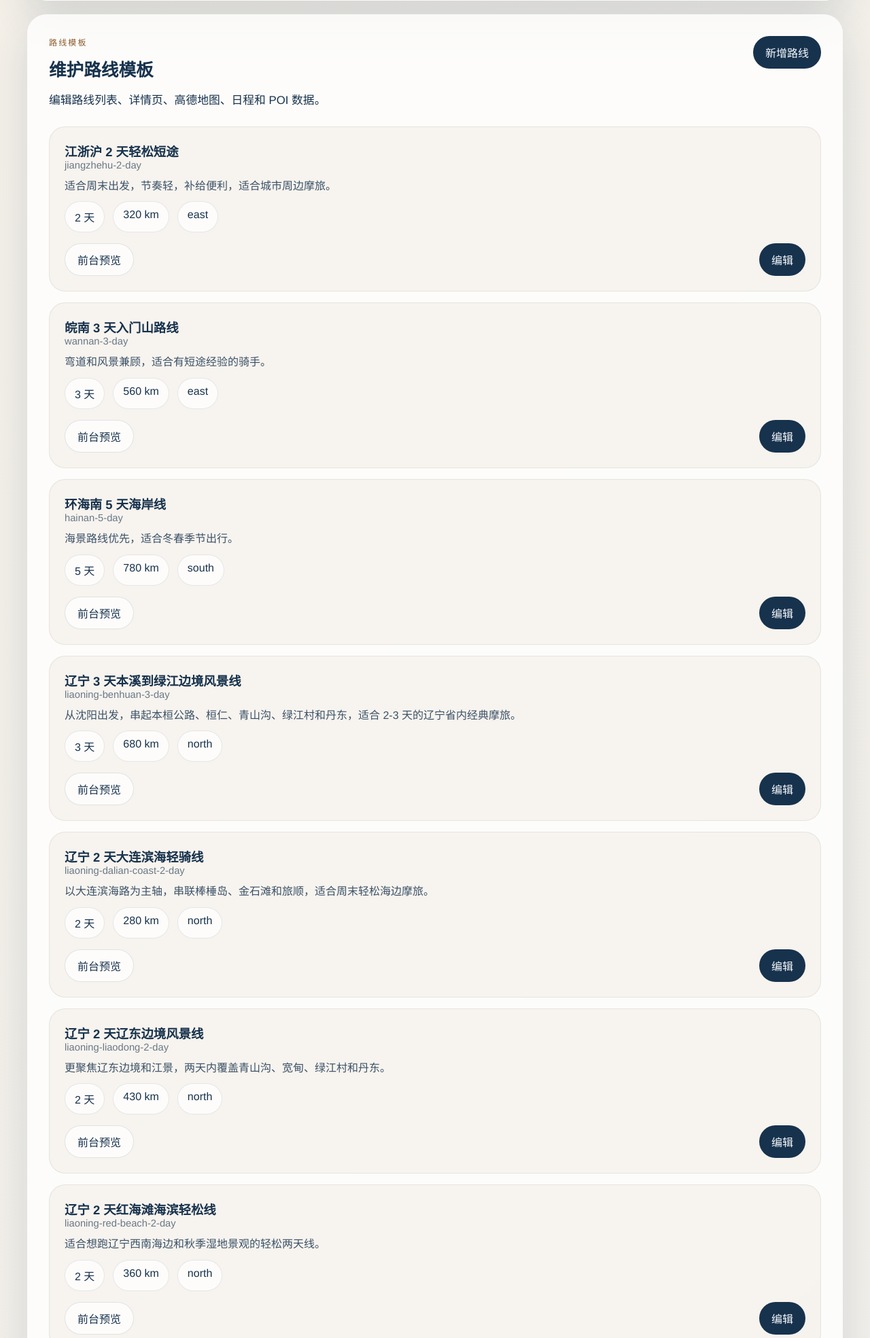
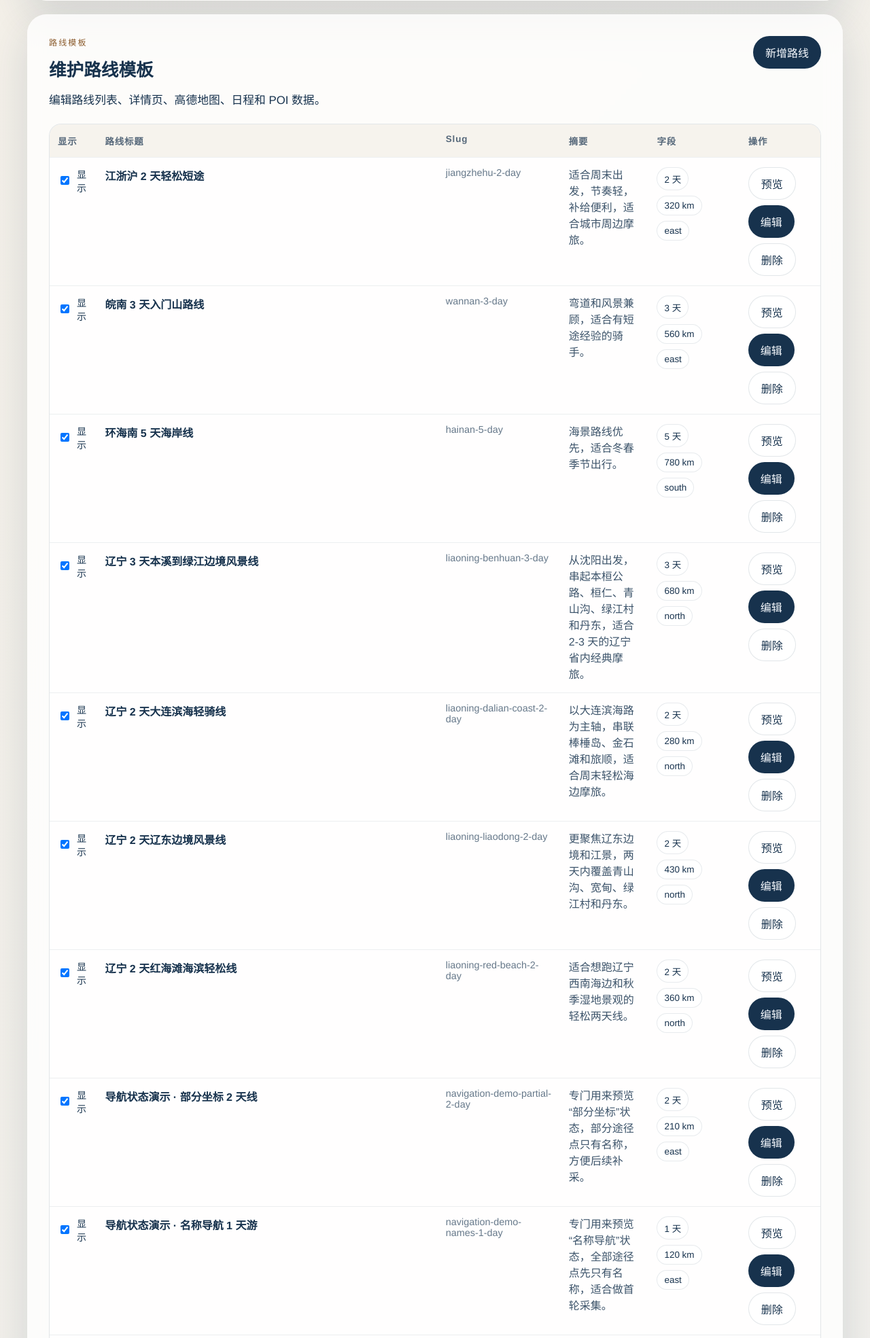
Before and after one commit to sunlifengandsunzinan/moto, a Flask app: page /moto/admin in a window 1280 px wide. Shown: the part 458-2427 px from the top of the page at 68% size. Run offline with Flask 3, Linux system fonts and the light colour scheme.

Commit message:
Refine admin route list with visibility controls

```diff
--- a/app/blueprints/pages/moto.py
+++ b/app/blueprints/pages/moto.py
@@ -18,6 +18,7 @@ from ...services import (
     render_route_amap_screenshot_svg,
     save_route_from_form,
     save_spot_from_form,
+    update_route_visibility,
     start_local_collector,
     stop_local_collector,
     build_plan_result,
@@ -277,6 +278,19 @@ def moto_admin_route_save():
         ), status_code
 
     return redirect(url_for("moto.moto_admin_route_edit", slug=saved["slug"], message="路线已保存", kind="info"))
+
+
+@moto_bp.post("/moto/admin/routes/visibility")
+def moto_admin_route_visibility_save():
+    visible_route_slugs = request.form.getlist("visible_route_slugs")
+    result = update_route_visibility(visible_route_slugs)
+    return redirect(
+        url_for(
+            "moto.moto_admin",
+            message=f"路线展示设置已保存：当前显示 {result['visible']} / {result['total']} 条。",
+            kind="info",
+        )
+    )
 
 
 @moto_bp.post("/moto/admin/routes/<slug>/delete")
--- a/app/services/__init__.py
+++ b/app/services/__init__.py
@@ -7,6 +7,7 @@ from .admin_service import (
 	get_admin_spot_form_context,
 	save_route_from_form,
 	save_spot_from_form,
+	update_route_visibility,
 )
 from .candidate_spots import (
 	clear_spot_review_data,
--- a/app/services/admin_service.py
+++ b/app/services/admin_service.py
@@ -15,6 +15,7 @@ from .liaoning_spots import (
 from .route_templates_config import (
     get_route_template_by_slug,
     load_route_templates,
+    save_route_templates,
     save_route_template,
     delete_route_template,
 )
@@ -34,6 +35,7 @@ ROUTE_FORM_GROUPS = [
             ("best_season", "最佳季节", "text", "例如 春秋"),
             ("budget_range", "预算范围", "text", "例如 1000-2000"),
             ("summary", "摘要", "textarea", "路线列表与详情摘要"),
+            ("is_visible", "是否在路线页显示", "text", "true / false，默认 true"),
             ("detail_for_whom", "适合谁", "textarea", "详情页说明，可为空"),
         ],
     },
@@ -160,8 +162,10 @@ def get_admin_dashboard_context(feedback: Mapping[str, str] | None = None) -> di
                         f"{route.get('distance_km') or 0} km",
                         str(route.get("region") or "未分类"),
                     ],
+                    "is_visible": _parse_route_visibility(route.get("is_visible")),
                     "preview_href": f"/moto/routes/{route.get('slug')}",
                     "edit_href": f"/moto/admin/routes/{route.get('slug')}/edit",
+                    "delete_href": f"/moto/admin/routes/{route.get('slug')}/delete",
                 }
                 for route in routes
             ],
@@ -325,6 +329,7 @@ def save_route_from_form(form_data: Mapping[str, Any]) -> dict[str, Any]:
         "best_season": _required_text(form_data, "best_season", "最佳季节"),
         "budget_range": _required_text(form_data, "budget_range", "预算范围"),
         "summary": _required_text(form_data, "summary", "路线摘要"),
+        "is_visible": _parse_bool_value(form_data.get("is_visible"), "是否在路线页显示", default=True),
         "scenery_type": _split_multiline_value(form_data.get("scenery_type")),
         "bike_types": _split_multiline_value(form_data.get("bike_types")),
         "experience_levels": _split_multiline_value(form_data.get("experience_levels")),
@@ -415,6 +420,23 @@ def delete_route_admin_record(slug: str) -> bool:
     return delete_route_template(slug)
 
 
+def update_route_visibility(visible_route_slugs: list[str]) -> dict[str, int]:
+    visible_set = {str(slug or "").strip() for slug in visible_route_slugs if str(slug or "").strip()}
+    routes = [deepcopy(route) for route in load_route_templates()]
+
+    updated_count = 0
+    for route in routes:
+        slug = str(route.get("slug") or "").strip()
+        should_be_visible = slug in visible_set
+        previous_value = _parse_route_visibility(route.get("is_visible"))
+        route["is_visible"] = should_be_visible
+        if previous_value != should_be_visible:
+            updated_count += 1
+
+    save_route_templates(routes)
+    return {"updated": updated_count, "total": len(routes), "visible": len(visible_set)}
+
+
 def delete_spot_admin_record(slug: str) -> bool:
     return delete_approved_moto_spot(slug)
 
@@ -431,6 +453,7 @@ def _route_form_values(route: Mapping[str, Any] | None, form_data: Mapping[str,
         "best_season": _field_value(form_data, "best_season", source.get("best_season", "")),
         "budget_range": _field_value(form_data, "budget_range", source.get("budget_range", "")),
         "summary": _field_value(form_data, "summary", source.get("summary", "")),
+        "is_visible": _field_value(form_data, "is_visible", str(_parse_route_visibility(source.get("is_visible"))).lower()),
         "detail_for_whom": _field_value(form_data, "detail_for_whom", source.get("detail_for_whom", "")),
         "scenery_type": _field_value(form_data, "scenery_type", _stringify_list(source.get("scenery_type", []))),
         "bike_types": _field_value(form_data, "bike_types", _stringify_list(source.get("bike_types", []))),
@@ -564,6 +587,32 @@ def _parse_nullable_bool(value: Any) -> bool | None:
     raise ValueError("停车友好必须是 true / false / 空")
 
 
+def _parse_bool_value(value: Any, label: str, *, default: bool) -> bool:
+    raw = str(value or "").strip().lower()
+    if not raw:
+        return default
+    if raw in {"1", "true", "yes", "y"}:
+        return True
+    if raw in {"0", "false", "no", "n"}:
+        return False
+    raise ValueError(f"{label}必须是 true / false")
+
+
+def _parse_route_visibility(value: Any) -> bool:
+    if isinstance(value, bool):
+        return value
+    if value is None:
+        return True
+    if isinstance(value, (int, float)):
+        return bool(value)
+    raw = str(value).strip().lower()
+    if raw in {"", "1", "true", "yes", "y"}:
+        return True
+    if raw in {"0", "false", "no", "n"}:
+        return False
+    return True
+
+
 def _split_multiline_value(value: Any) -> list[str]:
     text = str(value or "").replace("\r", "\n")
     parts: list[str] = []
--- a/app/services/route_templates_config.py
+++ b/app/services/route_templates_config.py
@@ -80,6 +80,12 @@ def delete_route_template(slug: str) -> bool:
     validated = validate_route_templates_data(remaining)
     _write_route_templates(validated)
     return True
+
+
+def save_route_templates(routes: list[Mapping[str, Any]]) -> list[RouteTemplate]:
+    validated = validate_route_templates_data(list(routes))
+    _write_route_templates(validated)
+    return [deepcopy(route) for route in validated]
 
 
 def _write_route_templates(routes: list[RouteTemplate]) -> None:
--- a/app/static/style.css
+++ b/app/static/style.css
@@ -945,6 +945,88 @@ a {
   margin-top: 24px;
 }
 
+.admin-route-list-form {
+  display: grid;
+  gap: 16px;
+  margin-top: 20px;
+}
+
+.admin-table-wrap {
+  width: 100%;
+  overflow-x: auto;
+  border-radius: 18px;
+  border: 1px solid rgba(23, 50, 77, 0.12);
+  background: rgba(255, 255, 255, 0.72);
+}
+
+.admin-table {
+  width: 100%;
+  min-width: 980px;
+  border-collapse: collapse;
+}
+
+.admin-table th,
+.admin-table td {
+  padding: 14px 12px;
+  text-align: left;
+  vertical-align: top;
+  border-bottom: 1px solid rgba(23, 50, 77, 0.08);
+}
+
+.admin-table th {
+  font-size: 0.84rem;
+  letter-spacing: 0.06em;
+  color: rgba(23, 50, 77, 0.72);
+  background: rgba(244, 240, 232, 0.78);
+}
+
+.admin-table__title,
+.admin-table__slug,
+.admin-table__summary {
+  margin: 0;
+}
+
+.admin-table__title {
+  font-weight: 700;
+}
+
+.admin-table__slug {
+  color: rgba(23, 50, 77, 0.66);
+  font-size: 0.9rem;
+}
+
+.admin-table__summary {
+  max-width: 320px;
+  color: rgba(23, 50, 77, 0.84);
+  line-height: 1.5;
+}
+
+.admin-table__chips {
+  gap: 8px;
+}
+
+.admin-table__chips li {
+  padding: 6px 10px;
+  font-size: 0.84rem;
+}
+
+.admin-table__actions {
+  display: flex;
+  flex-wrap: wrap;
+  gap: 8px;
+}
+
+.admin-visibility-toggle {
+  display: inline-flex;
+  align-items: center;
+  gap: 8px;
+  font-size: 0.88rem;
+}
+
+.admin-route-list-actions {
+  justify-content: flex-start;
+}
+
 .admin-card-list {
   display: grid;
   gap: 16px;
--- a/app/templates/planner/admin/index.html
+++ b/app/templates/planner/admin/index.html
@@ -37,32 +37,64 @@
         </div>
         <a class="button-primary" href="{{ route_section.create_href }}">新增路线</a>
       </div>
-      <div class="admin-card-list">
+      <form class="admin-route-list-form" action="/moto/admin/routes/visibility" method="post">
+        <div class="admin-table-wrap">
+          <table class="admin-table">
+            <thead>
+              <tr>
+                <th>显示</th>
+                <th>路线标题</th>
+                <th>Slug</th>
+                <th>摘要</th>
+                <th>字段</th>
+                <th>操作</th>
+              </tr>
+            </thead>
+            <tbody>
               {% for item in route_section["items"] %}
-          <article class="admin-record-card">
-            <div class="admin-record-card__body">
-              <div>
-                <p class="admin-record-card__title">{{ item.title }}</p>
-                <p class="admin-record-card__slug">{{ item.slug }}</p>
-              </div>
-              <p class="admin-record-card__summary">{{ item.summary }}</p>
-              <ul class="planner-chip-list">
+                <tr>
+                  <td>
+                    <label class="admin-visibility-toggle">
+                      <input type="checkbox" name="visible_route_slugs" value="{{ item.slug }}" {% if item.is_visible %}checked{% endif %}>
+                      <span>{{ "显示" if item.is_visible else "隐藏" }}</span>
+                    </label>
+                  </td>
+                  <td>
+                    <p class="admin-table__title">{{ item.title }}</p>
+                  </td>
+                  <td>
+                    <p class="admin-table__slug">{{ item.slug }}</p>
+                  </td>
+                  <td>
+                    <p class="admin-table__summary">{{ item.summary }}</p>
+                  </td>
+                  <td>
+                    <ul class="planner-chip-list admin-table__chips">
                       {% for meta in item.meta %}
                         <li>{{ meta }}</li>
                       {% endfor %}
                     </ul>
+                  </td>
+                  <td>
+                    <div class="admin-table__actions">
+                      <a class="button-secondary" href="{{ item.preview_href }}">预览</a>
+                      <a class="button-primary" href="{{ item.edit_href }}">编辑</a>
+                      <button class="button-secondary" type="submit" formaction="{{ item.delete_href }}" formmethod="post" onclick="return window.confirm('确认删除这条路线？');">删除</button>
                     </div>
-            <div class="planner-actions">
-              <a class="button-secondary" href="{{ item.preview_href }}">前台预览</a>
-              <a class="button-primary" href="{{ item.edit_href }}">编辑</a>
+                  </td>
+                </tr>
+              {% else %}
+                <tr>
+                  <td colspan="6">当前还没有路线模板。</td>
+                </tr>
+              {% endfor %}
+            </tbody>
+          </table>
         </div>
-          </article>
-        {% else %}
-          <article class="admin-record-card">
-            <p class="admin-record-card__summary">当前还没有路线模板。</p>
-          </article>
-        {% endfor %}
+        <div class="planner-actions admin-route-list-actions">
+          <button class="button-primary" type="submit">保存路线显示设置</button>
         </div>
+      </form>
     </section>
 
     <section class="panel">
```
Also changed, not shown: app/services/planner_service.py (+20 -1 lines). Lines whose indentation alone changed are shown as unchanged.
